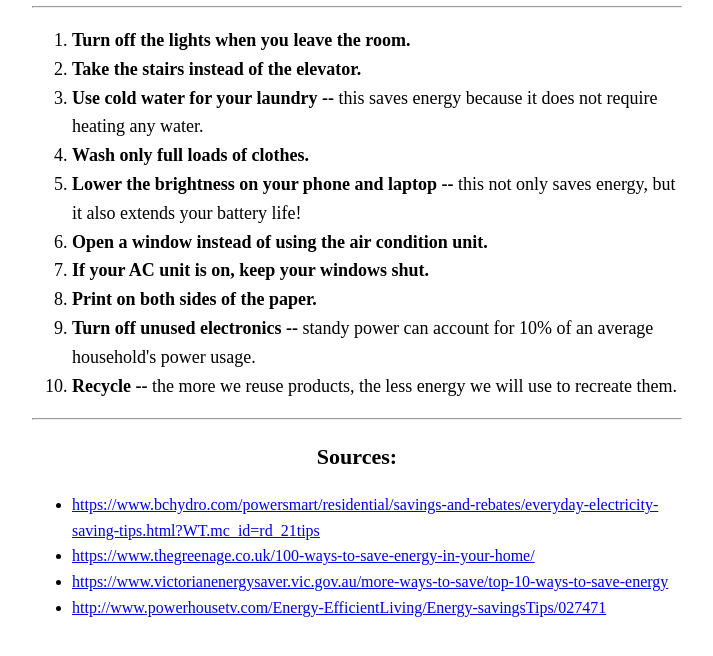
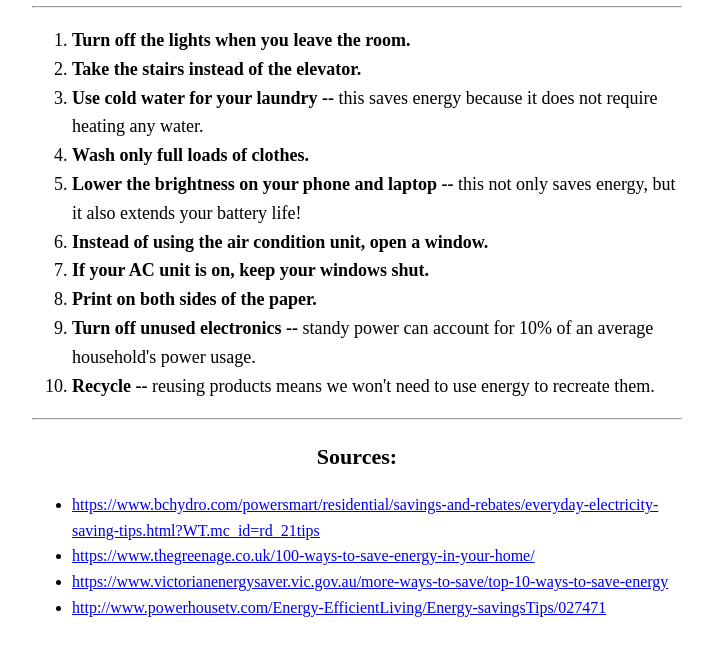
Before and after one commit to nameEqualsJared/nameEqualsJared.github.io, a plain HTML site: page index.html in a window 1280 px wide. Shown: the part 92-748 px from the top of the page, without its empty margins (283-996 px from the left). Drawn offline with Linux system fonts and the light colour scheme.

Commit message:
hes update4

```diff
--- a/index.html
+++ b/index.html
@@ -19,20 +19,19 @@
 		<hr />
 		<ol>
 			<li><b>Turn off the lights when you leave the room.</b></li>
-
 			<li><b>Take the stairs instead of the elevator.</b></li>
 			<li><b>Use cold water for your laundry --</b> this saves energy because it does not require heating any water.</li>
 			<li><b>Wash only full loads of clothes.</b></li>
 			<li><b>Lower the brightness on your phone and laptop --</b> this not only saves energy, but it also extends your battery life!</li>
-			<li><b>Open a window instead of using the air condition unit.</b></li>
+			<li><b>Instead of using the air condition unit, open a window.</b></li>
 			<li><b>If your AC unit is on, keep your windows shut.</b></li>
 			<li><b>Print on both sides of the paper.</b></li>
 			<li><b>Turn off unused electronics --</b> standy power can account for 10% of an average household's power usage.</li>
-			<li><b>Recycle --</b> the more we reuse products, the less energy we will use to recreate them.</li>
-
+			<li><b>Recycle --</b> reusing products means we won't need to use energy to recreate them.</li>
 		</ol>
 
 		<hr />
+
 		<h2>Sources: </h2>
 		<ul>
 			<li><a href="https://www.bchydro.com/powersmart/residential/savings-and-rebates/everyday-electricity-saving-tips.html?WT.mc_id=rd_21tips">https://www.bchydro.com/powersmart/residential/savings-and-rebates/everyday-electricity-saving-tips.html?WT.mc_id=rd_21tips</a></li>
```
